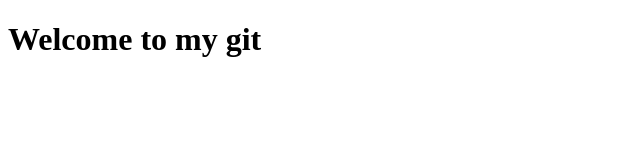
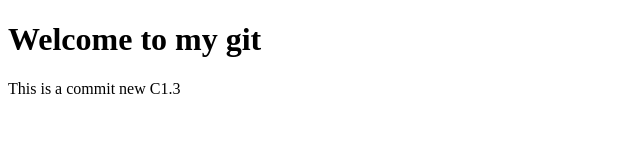
Before and after one commit to DKhoi02/first-git, a plain HTML site: page index.html in a window 1280 px wide. Shown: the whole page, without its empty margins (0-640 px from the left). Drawn offline with Linux system fonts and the light colour scheme.

Commit message:
new C1.3

```diff
--- a/index.html
+++ b/index.html
@@ -1,4 +1,5 @@
 <!DOCTYPE html>
 <html>
     <h1>Welcome to my git</h1>
+    <p>This is a commit new C1.3</p>
 </html>
```
